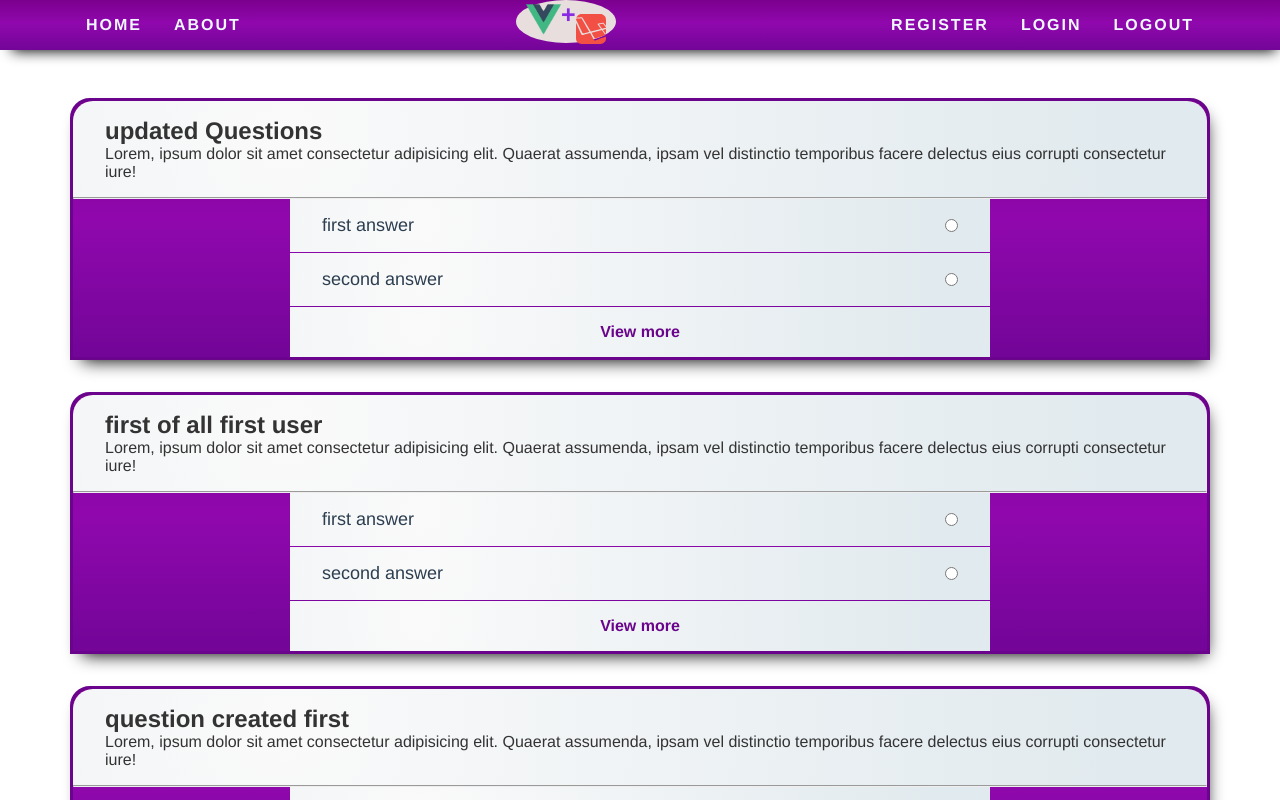
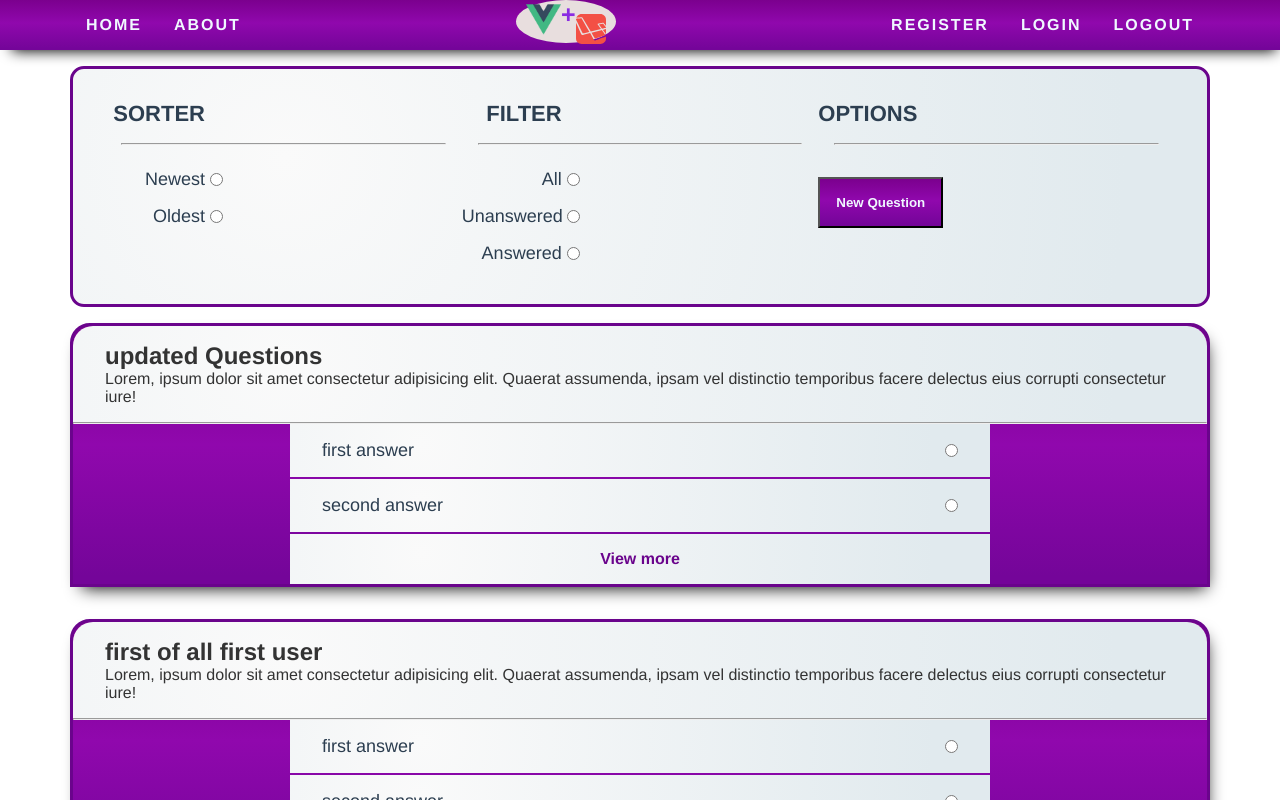
Before and after one commit to eevan7a9/voting-system, a Vue app in the folder voting-frontend/: page /#/ in a window 1280 px wide. Shown: the top 800 px of the page. Built offline with nearby package versions, Linux system fonts and the light colour scheme.

Commit message:
added filter sorter ui component

```diff
--- a/voting-frontend/src/assets/css/style.css
+++ b/voting-frontend/src/assets/css/style.css
@@ -144,7 +144,7 @@
   text-transform: lowercase;
 }
 .tx-cap {
-  text-transform: uppercase;
+  text-transform: capitalize;
 }
 /*                              letter spacing                            */
 .ls-1 {
@@ -187,65 +187,145 @@
   padding-top: 3rem;
   padding-bottom: 3rem;
 }
+.padx-1-px {
+  padding-left: 1px;
+  padding-right: 1px;
+}
+.pady-1-px {
+  padding-top: 1px;
+  padding-bottom: 1px;
+}
+.padx-2-px {
+  padding-left: 2px;
+  padding-right: 2px;
+}
+.pady-2-px {
+  padding-top: 2px;
+  padding-bottom: 2px;
+}
+.padx-3-px {
+  padding-left: 3px;
+  padding-right: 3px;
+}
+.pady-3-px {
+  padding-top: 3px;
+  padding-bottom: 3px;
+}
+.padx-4-px {
+  padding-left: 4px;
+  padding-right: 4px;
+}
+.pady-4-px {
+  padding-top: 4px;
+  padding-bottom: 4px;
+}
+.padx-5-px {
+  padding-left: 5px;
+  padding-right: 5px;
+}
+.pady-5-px {
+  padding-top: 5px;
+  padding-bottom: 5px;
+}
+.padx-6-px {
+  padding-left: 6px;
+  padding-right: 6px;
+}
+.pady-6-px {
+  padding-top: 6px;
+  padding-bottom: 6px;
+}
+.padx-7-px {
+  padding-left: 7px;
+  padding-right: 7px;
+}
+.pady-7-px {
+  padding-top: 7px;
+  padding-bottom: 7px;
+}
+.padx-8-px {
+  padding-left: 8px;
+  padding-right: 8px;
+}
+.pady-8-px {
+  padding-top: 8px;
+  padding-bottom: 8px;
+}
+.padx-9-px {
+  padding-left: 9px;
+  padding-right: 9px;
+}
+.pady-9-px {
+  padding-top: 9px;
+  padding-bottom: 9px;
+}
+.padx-10-px {
+  padding-left: 10px;
+  padding-right: 10px;
+}
+.pady-10-px {
+  padding-top: 10px;
+  padding-bottom: 10px;
+}
 /*                             Margin Starts                         */
-.mgx-1-em {
+.mgx-1 {
   margin-left: 1rem;
   margin-right: 1rem;
 }
-.mgy-1-em {
+.mgy-1 {
   margin-top: 1rem;
   margin-bottom: 1rem;
 }
-.mgx-2-em {
+.mgx-2 {
   margin-left: 2rem;
   margin-right: 2rem;
 }
-.mgy-2-em {
+.mgy-2 {
   margin-top: 2rem;
   margin-bottom: 2rem;
 }
-.mgx-3-em {
+.mgx-3 {
   margin-left: 3rem;
   margin-right: 3rem;
 }
-.mgy-3-em {
+.mgy-3 {
   margin-top: 3rem;
   margin-bottom: 3rem;
 }
-.mgl-1-em {
+.mgl-1 {
   margin-left: 1rem;
 }
-.mgr-1-em {
+.mgr-1 {
   margin-right: 1rem;
 }
-.mgl-2-em {
+.mgl-2 {
   margin-left: 2rem;
 }
-.mgr-2-em {
+.mgr-2 {
   margin-right: 2rem;
 }
-.mgl-3-em {
+.mgl-3 {
   margin-left: 3rem;
 }
-.mgr-3-em {
+.mgr-3 {
   margin-right: 3rem;
 }
-.mgt-1-em {
+.mgt-1 {
   margin-top: 1rem;
 }
-.mgb-1-em {
+.mgb-1 {
   margin-bottom: 1rem;
 }
-.mgt-2-em {
+.mgt-2 {
   margin-top: 2rem;
 }
-.mgb-2-em {
+.mgb-2 {
   margin-bottom: 2rem;
 }
-.mgt-3-em {
+.mgt-3 {
   margin-top: 3rem;
 }
-.mgb-3-em {
+.mgb-3 {
   margin-bottom: 3rem;
 }
 .mgx-1-px {
--- /dev/null
+++ b/voting-frontend/src/components/questions/QuestionsFilter.vue
@@ -0,0 +1,83 @@
+<template>
+  <div class="wrapper pady-2 padx-2 bg-lightdient borad-2">
+    <div class="sorter">
+      <h2 class="tx-upp fs-large">sorter</h2>
+      <hr class="mgy-1 mgx-1" />
+      <ul>
+        <li>
+          <p class="pady-8-px tx-cap fs-18">newest</p>
+          <input type="radio" name="sorter" id />
+        </li>
+        <li>
+          <p class="pady-8-px tx-cap fs-18">oldest</p>
+          <input type="radio" name="sorter" id />
+        </li>
+      </ul>
+    </div>
+    <div class="filter">
+      <h2 class="tx-upp fs-large">filter</h2>
+      <hr class="mgy-1 mgx-1" />
+      <ul>
+        <li>
+          <p class="pady-8-px tx-cap fs-18">all</p>
+          <input type="radio" name="sorter" id />
+        </li>
+        <li>
+          <p class="pady-8-px tx-cap fs-18">unanswered</p>
+          <input type="radio" name="sorter" id />
+        </li>
+        <li>
+          <p class="pady-8-px tx-cap fs-18">Answered</p>
+          <input type="radio" name="sorter" id />
+        </li>
+      </ul>
+    </div>
+    <div class="Options">
+      <h2 class="tx-upp fs-large">options</h2>
+      <hr class="mgy-1 mgx-1" />
+      <button class="pady-1 padx-1 mgt-1 bg-violetdient light fw-bolder pointer">New Question</button>
+    </div>
+  </div>
+</template>
+
+<script>
+export default {
+  name: "QuestionsFilter",
+  data() {
+    return {
+      test: "Hello World"
+    };
+  }
+};
+</script>
+
+<style scoped>
+.wrapper {
+  border: 3px solid rgb(106, 4, 140);
+  display: grid;
+  grid-template-columns: repeat(3, 1fr);
+}
+.sorter h2,
+.filter h2,
+.options h2 {
+  width: 100px;
+  text-align: right;
+}
+.sorter ul,
+.filter ul {
+  list-style: none;
+}
+.sorter li,
+.filter li {
+  display: flex;
+}
+.sorter li p,
+.filter li p {
+  width: 100px;
+  text-align: right;
+}
+.sorter li input,
+.filter li input {
+  margin-left: 5px;
+}
+</style>
--- a/voting-frontend/src/components/questions/QuestionsList.vue
+++ b/voting-frontend/src/components/questions/QuestionsList.vue
@@ -1,7 +1,7 @@
 <template>
   <div>
     <div
-      class="wrapper bg-violetdient mgt-2-em"
+      class="wrapper bg-violetdient mgt-1 mgb-2"
       v-for="(question, index) in allQuestions"
       :key="index"
     >
@@ -11,7 +11,7 @@
       </div>
       <hr />
       <div
-        class="answers-cont mgb-1-px"
+        class="answers-cont mgb-2-px"
         v-for="(answer, index) in question.answers.slice(0,2)"
         :key="index"
       >
@@ -45,7 +45,7 @@ export default {
 };
 </script>
 
-<style>
+<style scoped>
 .wrapper {
   border: 3px solid rgb(106, 4, 140);
   border-top-right-radius: 20px;
--- a/voting-frontend/src/views/Home.vue
+++ b/voting-frontend/src/views/Home.vue
@@ -1,16 +1,19 @@
 <template>
   <div class="home pady-1">
+    <QuestionsFilter />
     <QuestionsList />
   </div>
 </template>
 
 <script>
 // @ is an alias to /src
+import QuestionsFilter from "../components/questions/QuestionsFilter";
 import QuestionsList from "../components/questions/QuestionsList";
 
 export default {
   name: "home",
   components: {
+    QuestionsFilter,
     QuestionsList
   }
 };
```
